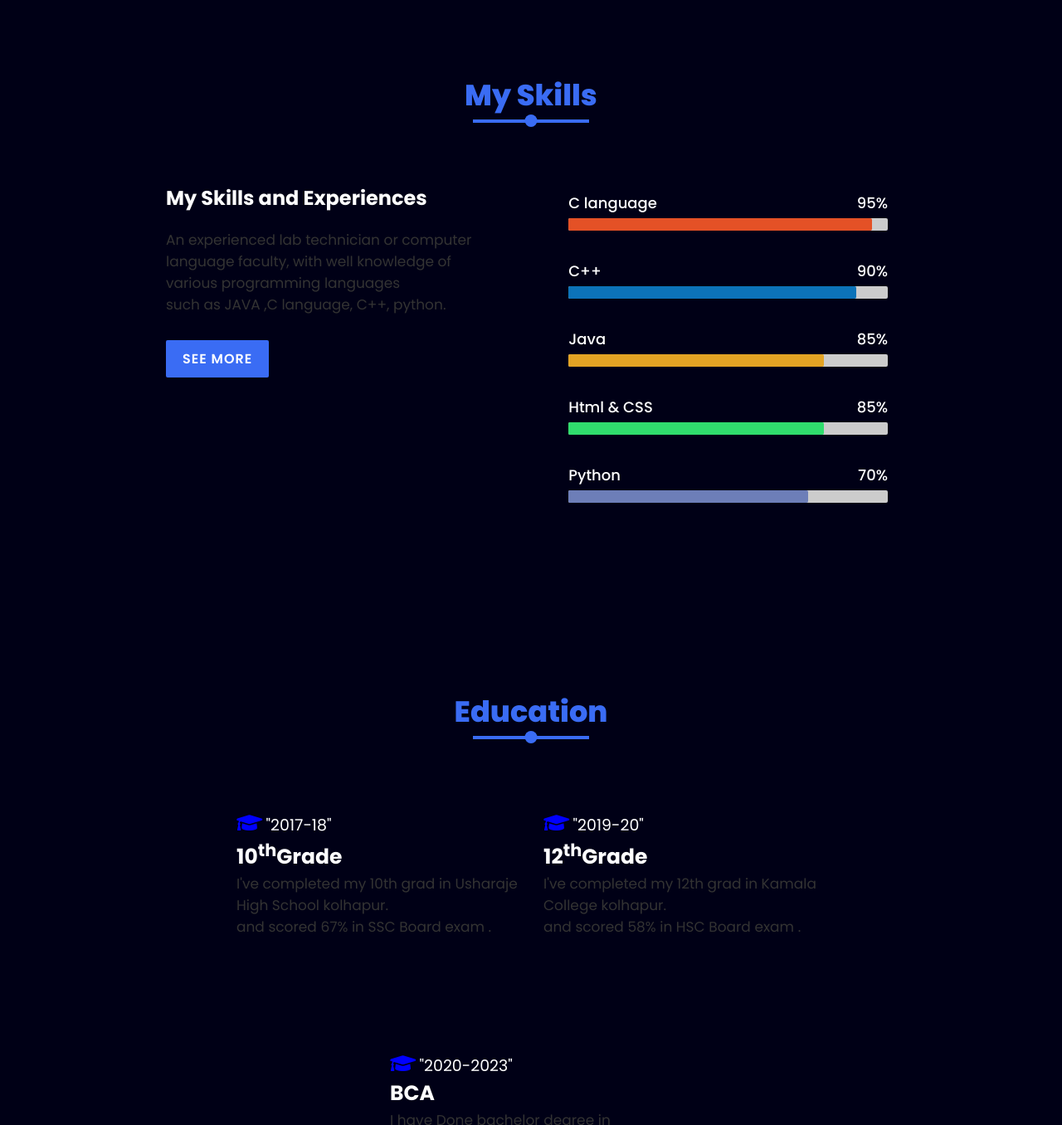
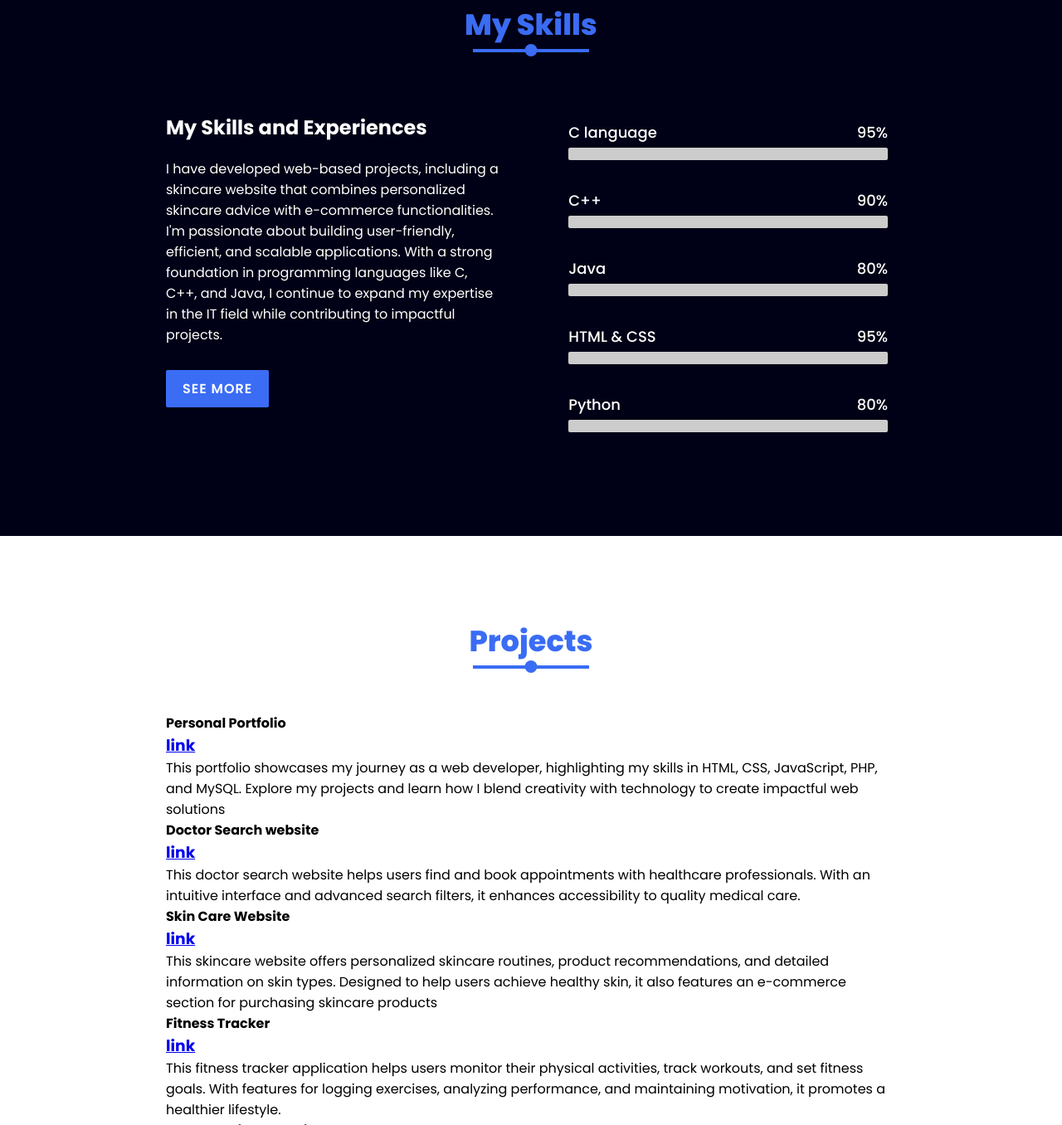
Before and after one commit to Mansimore21/portfolio, a plain HTML site: page index.html in a window 1280 px wide. Shown: the part 1444-2800 px from the top of the page at 83% size. Drawn offline with Linux system fonts and the light colour scheme.

Commit message:
Update index.html

```diff
--- a/index.html
+++ b/index.html
@@ -20,7 +20,7 @@
         <a href="#main">Home</a>
         <a href="#about">About</a>
         <a href="#skills">Skills</a>
-
+        <a href="#exp">Projects</a>
         <a href="#work">Education</a>
         <a href="#contact">Contact</a>
       </div>
@@ -36,10 +36,19 @@
         </div>
 
         <div class="media-icons">
-          <a href="h"><i class="fab fa-facebook-f"></i></a>
-          <a href="https://instagram.com/mansi_2_1_4?igshid=ZDdkNTZiNTM="><i class="fab fa-instagram"></i></a>
-          <a href="#"><i class="fab fa-twitter"></i></a>
-        </div>
+
+
+          <a href="https://www.linkedin.com/in/mansi-more-9207931b9?utm_source=share&utm_campaign=share_via&utm_content=profile&utm_medium=android_app target="_blank">
+              <i class="fab fa-linkedin"></i>
+          </a>
+          <a href="https://github.com/mansimore21" target="_blank">
+              <i class="fab fa-github"></i>
+          </a>
+          <a href="https://www.instagram.com/mansiii_4_7?igsh=MWN5Z2x1eDRjY3k1dQ==" target="_blank">
+            <i class="fab fa-instagram"></i>
+        </a>
+      </div>
+
       </div>
     </section>
 
@@ -48,69 +57,120 @@
         <h2 class="section-title">About Me</h2>
       </div>
       <div class="content">
-        <div class="column col-left reveal">
-           <div class="user">
-        <img src="images/my-pic.jpg" alt="">
-        <h3 class="na
-        </div>
-        <div class="column col-Center reveal">
-          <h2 class="content-title">Hey There! I'm Mansi More</h2>
-          <p class="paragraph-text">My goal is to become associated with a company to obtain a position that will enable me to use my
-organizational skills, educational background, and ability to work well with people and gain further
-experience while enhancing the company’sproductivity.</p>
+        <div class="column col-center reveal">
+          <h2 class="content-title">Aspiring IT Professional</h2>
+          <p class="paragraph-text">
+            I'm currently pursuing a master's degree in Computer Applications at G.H. Raisoni College of Engineering, Pune. With a background in Computer Applications, I have a strong foundation in web development, software programming, and problem-solving. My experience spans across frontend and backend development, where I've worked on projects involving technologies like HTML, CSS, JavaScript, PHP, and MySQL.
+          </p>
 
-
-          <a href="mansi more.pdf"><button class="btn"> download CV <i class="fas fa-download"></i> </button></a> <!--Give link of cv at- #-->
+          <a href="mansi_more.pdf" download><button class="btn">Download CV <i class="fas fa-download"></i></button></a> <!-- Link to your CV -->
         </div>
       </div>
     </section>
 
+
+
     <section class="skills" id="skills">
       <div class="title reveal">
-        <h2 class="section-title">My Skills </h2>
+        <h2 class="section-title">My Skills</h2>
       </div>
       <div class="content">
         <div class="column col-left reveal">
           <h2 class="content-title">My Skills and Experiences</h2>
-          <p>An experienced lab technician or computer language faculty, with well knowledge of various programming languages such as JAVA ,C language, C++, python.</p>
-          <a href="#" class="btn">See More</a>
+          <p class="paragraph-text">
+            I have developed web-based projects, including a skincare website that combines personalized skincare advice with e-commerce functionalities. I'm passionate about building user-friendly, efficient, and scalable applications. With a strong foundation in programming languages like C, C++, and Java, I continue to expand my expertise in the IT field while contributing to impactful projects.
+          </p>
+          <a href="#exp" class="btn">See More</a>
         </div>
+
         <div class="column col-right reveal">
           <div class="bar">
             <div class="info">
-              <span>C language </span>
+              <span>C language</span>
               <span>95%</span>
             </div>
-            <div class="line html"></div>
+            <div class="line c-language"></div>
           </div>
           <div class="bar">
             <div class="info">
               <span>C++</span>
               <span>90%</span>
             </div>
-            <div class="line css"></div>
+            <div class="line cpp"></div>
           </div>
           <div class="bar">
             <div class="info">
               <span>Java</span>
-              <span>85%</span>
+              <span>80%</span>
             </div>
-            <div class="line javascript"></div>
+            <div class="line java"></div>
           </div>
           <div class="bar">
             <div class="info">
-              <span>Html & CSS</span>
-              <span>85%</span>
+              <span>HTML & CSS</span>
+              <span>95%</span>
             </div>
-            <div class="line jquery"></div>
+            <div class="line html-css"></div>
           </div>
           <div class="bar">
             <div class="info">
               <span>Python</span>
-              <span>70%</span>
+              <span>80%</span>
             </div>
-            <div class="line php"></div>
+            <div class="line python"></div>
           </div>
+        </div>
+      </div>
+    </section>
+
+
+    <section class="exp" id="exp">
+      <div class="title reveal">
+        <h2 class="section-title">Projects</h2>
+      </div>
+      <div class="content">
+        <div class="card reveal">
+          <div class="card-img">
+            <span class="project-span" style="font-weight: bold;">Personal Portfolio</span>
+          </div>
+          <h3><a href="https://mansimore21.github.io/portfolio/">link</a></h3>
+          <p>This portfolio showcases my journey as a web developer, highlighting my skills in HTML, CSS, JavaScript, PHP, and MySQL. Explore my projects and learn how I blend creativity with technology to create impactful web solutions</p>
+        </div>
+
+        <div class="card reveal">
+          <div class="card-img">
+
+            <span class="project-span" style="font-weight: bold;">Doctor Search website</span>
+          </div>
+          <h3><a href="#">link</a></h3>
+          <p> This doctor search website helps users find and book appointments with healthcare professionals. With an intuitive interface and advanced search filters, it enhances accessibility to quality medical care.</p>
+        </div>
+
+        <div class="card reveal">
+          <div class="card-img">
+
+            <span class="project-span" style="font-weight: bold;">Skin Care Website</span>
+          </div>
+          <h3><a href="#">link</a></h3>
+          <p>This skincare website offers personalized skincare routines, product recommendations, and detailed information on skin types. Designed to help users achieve healthy skin, it also features an e-commerce section for purchasing skincare products</p>
+        </div>
+
+        <div class="card reveal">
+          <div class="card-img">
+
+            <span class="project-span" style="font-weight: bold;">Fitness Tracker</span>
+          </div>
+          <h3><a href="#">link</a></h3>
+          <p>This fitness tracker application helps users monitor their physical activities, track workouts, and set fitness goals. With features for logging exercises, analyzing performance, and maintaining motivation, it promotes a healthier lifestyle.</p>
+        </div>
+
+        <div class="card reveal">
+          <div class="card-img">
+
+            <span class="project-span" style="font-weight: bold;">Personal diary website</span>
+          </div>
+          <h3><a href="#">link</a></h3>
+          <p>This personal diary website allows users to document their thoughts and experiences securely. With features for creating, editing, and sharing entries, it fosters self-reflection and creativity in a supportive online space</p>
         </div>
       </div>
     </section>
@@ -123,95 +183,38 @@ experience while enhancing the company’sproductivity.</p>
       <div class="content">
         <div class="card reveal">
           <div class="card-img">
-           <style>
-  .fas {
-    color: blue;
-    font-size: 25px;
-  }
-
-  span {
-    color: White; /* Change the color of the year span to green */
-    font-size: 19px; /* Change the size of the year span to 18 pixels */
-  }
-
-  h3 {
-    color: white; /* Change the color of the heading to red */
-    font-size: 25px; /* Change the size of the heading to 24 pixels */
-  }
-
-  p {
-    color: #333; /* Change the color of the paragraph text to dark gray */
-    font-size: 17px; /* Change the size of the paragraph text to 16 pixels */
-  }
-</style>
-
-<i class="fas fa-graduation-cap"></i>
-        <span>"2017-18"</span>
-        <h3>10<sup>th</sup>Grade</h3>
-        <p>I've completed my 10th grad in Usharaje High School kolhapur.<br>
-         and scored 67% in SSC Board exam .</p>
+            <i class="fas fa-graduation-cap"></i>
+            <span class="education-span">"2017-18"</span>
+            <h3>10<sup>th</sup> Grade</h3>
+            <p>I have completed my 10th grade at Usharaje High School, Kolhapur, with a score of 67% in the SSC Board exam</p>
           </div>
         </div>
+
         <div class="card reveal">
           <div class="card-img">
-              <style>
-  .fas {
-    color: blue; /* Change the color of the graduation cap icon to blue */
-    font-size: 25px; /* Change the size of the graduation cap icon to 24 pixels */
-  }
-
-  span {
-    color: White; /* Change the color of the year span to green */
-    font-size: 19px; /* Change the size of the year span to 18 pixels */
-  }
-
-  h3 {
-    color: white; /* Change the color of the heading to red */
-    font-size: 25px; /* Change the size of the heading to 24 pixels */
-  }
-
-  p {
-    color: #333; /* Change the color of the paragraph text to dark gray */
-    font-size: 17px; /* Change the size of the paragraph text to 16 pixels */
-  }
-</style>
- <i class="fas fa-graduation-cap"></i>
-        <span>"2019-20"</span>
-        <h3>12<sup>th</sup>Grade</h3>
-        <p>I've completed my 12th grad in Kamala College kolhapur.<br>
-         and scored 58% in HSC Board exam .</p>
+            <i class="fas fa-graduation-cap"></i>
+            <span class="education-span">"2019-20"</span>
+            <h3>12<sup>th</sup> Grade</h3>
+            <p>I have completed 12th grade at Kamala College, Kolhapur, with a score of 58% the HSC Board exam.</p>
           </div>
         </div>
-        <div class="card reveal">
-          <div class="card-img">
-            <style>
-  .fas {
-    color: blue; /* Change the color of the graduation cap icon to blue */
-    font-size: 25px; /* Change the size of the graduation cap icon to 24 pixels */
-  }
 
-  span {
-    color: White; /* Change the color of the year span to green */
-    font-size: 19px; /* Change the size of the year span to 18 pixels */
-  }
-
-  h3 {
-    color: white; /* Change the color of the heading to red */
-    font-size: 25px; /* Change the size of the heading to 24 pixels */
-  }
-
-  p {
-    color: #333; /* Change the color of the paragraph text to dark gray */
-    font-size: 17px; /* Change the size of the paragraph text to 16 pixels */
-  }
-</style>
- <i class="fas fa-graduation-cap"></i>
-        <span>"2020-2023"</span>
-        <h3>BCA</h3>
-        <p>I have Done bachelor degree in computer applications at kamala college kolhapur and scorerd 70% .
-        </p>
-          </div>
+      <div class="card reveal">
+        <div class="card-img">
+          <i class="fas fa-graduation-cap"></i>
+          <span class="education-span">"2020-23"</span>
+          <h3>BCA</h3>
+          <p>I have completed my bachelor's degree in Computer Applications at Kamala College, Kolhapur, with a score of 71%.</p>
         </div>
+      </div>
+      <div class="card reveal">
+        <div class="card-img">
+          <i class="fas fa-graduation-cap"></i>
+          <span class="education-span">"2023-25"</span>
+          <h3>MCA</h3>
+          <p>I am currently pursuing a master's degree in Computer Applications at G.H. Raisoni College of Engineering, Pune.</p>
+        </div>
+      </div>
 
 
     </section>
```
